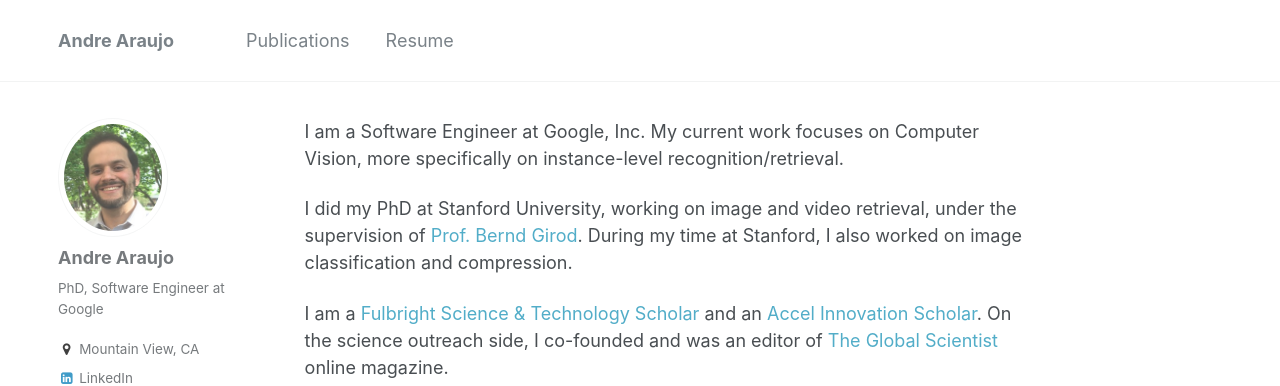
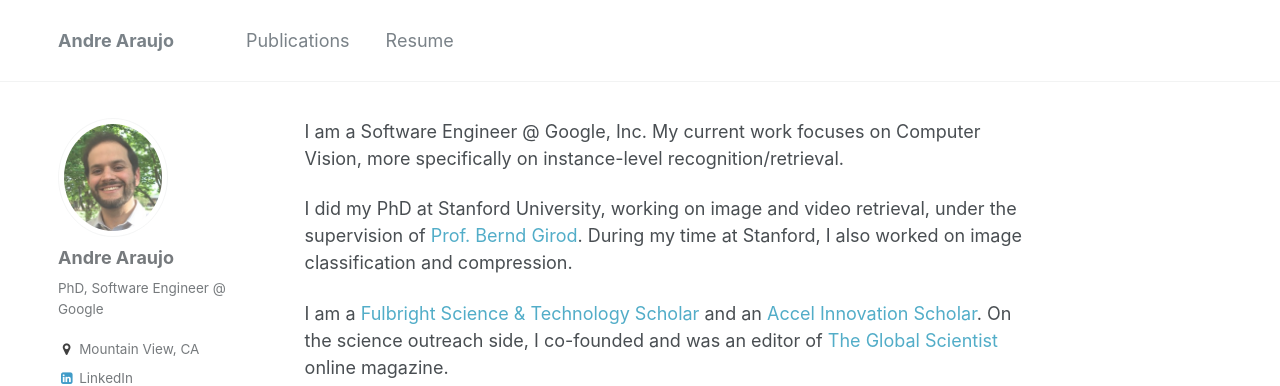
Before and after one commit to andrefaraujo/andrefaraujo.github.io, a Jekyll site: the page built from _pages/about.md, in a window 1280 px wide. Shown: the top 386 px of the page. Built offline with Jekyll 4.4.1, drawn with Linux system fonts in a browser that asks for light colours.

Commit message:
Updated at symbol

```diff
--- a/_config.yml
+++ b/_config.yml
@@ -79,7 +79,7 @@ analytics:
 author:
   name             : "Andre Araujo"
   avatar           : "Andre_Araujo.jpg"
-  bio              : "PhD, Software Engineer at Google"
+  bio              : "PhD, Software Engineer @ Google"
   location         : "Mountain View, CA"
   employer         :
   googlescholar    : "http://scholar.google.com/citations?user=_ASUnDcAAAAJ&hl=en"
--- a/_pages/about.md
+++ b/_pages/about.md
@@ -9,7 +9,7 @@ redirect_from:
   - /about.html
 ---
 
-I am a Software Engineer at Google, Inc.
+I am a Software Engineer @ Google, Inc.
 My current work focuses on Computer Vision, more specifically on instance-level recognition/retrieval.
 
 I did my PhD at Stanford University, working on image and video retrieval, under the supervision of [Prof. Bernd Girod](http://www.stanford.edu/~bgirod).
```
